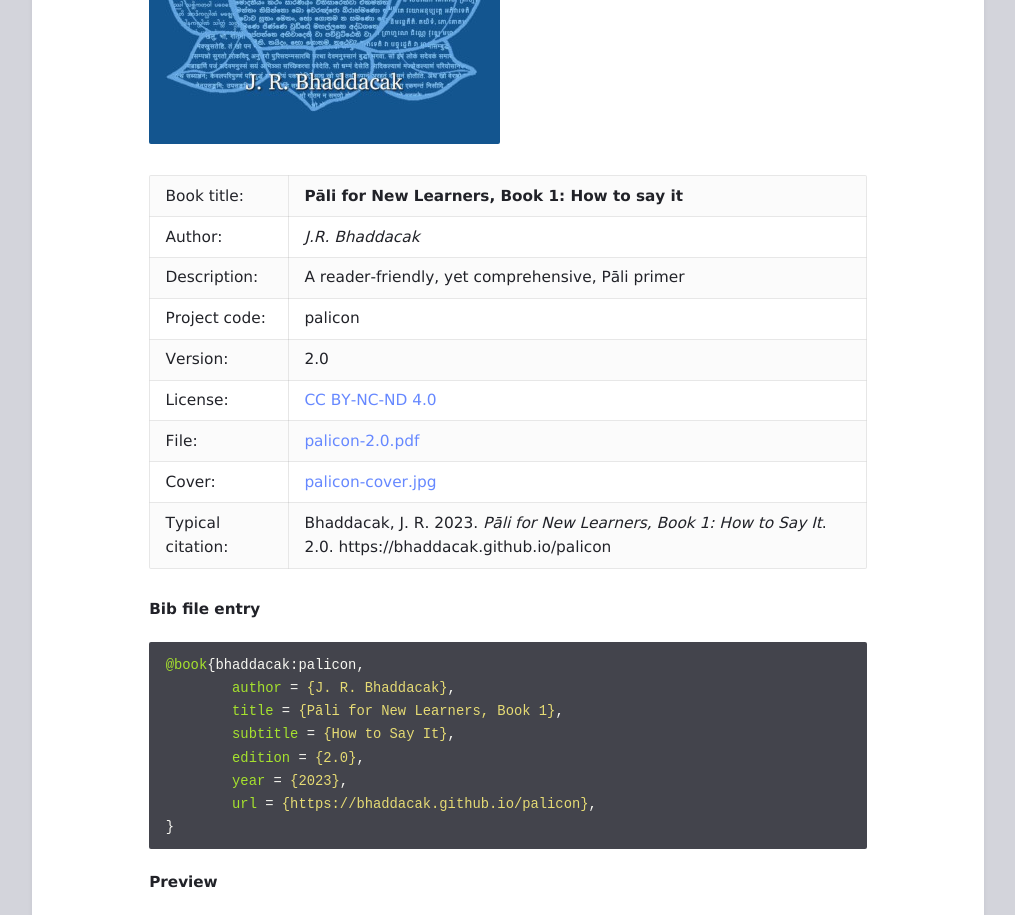
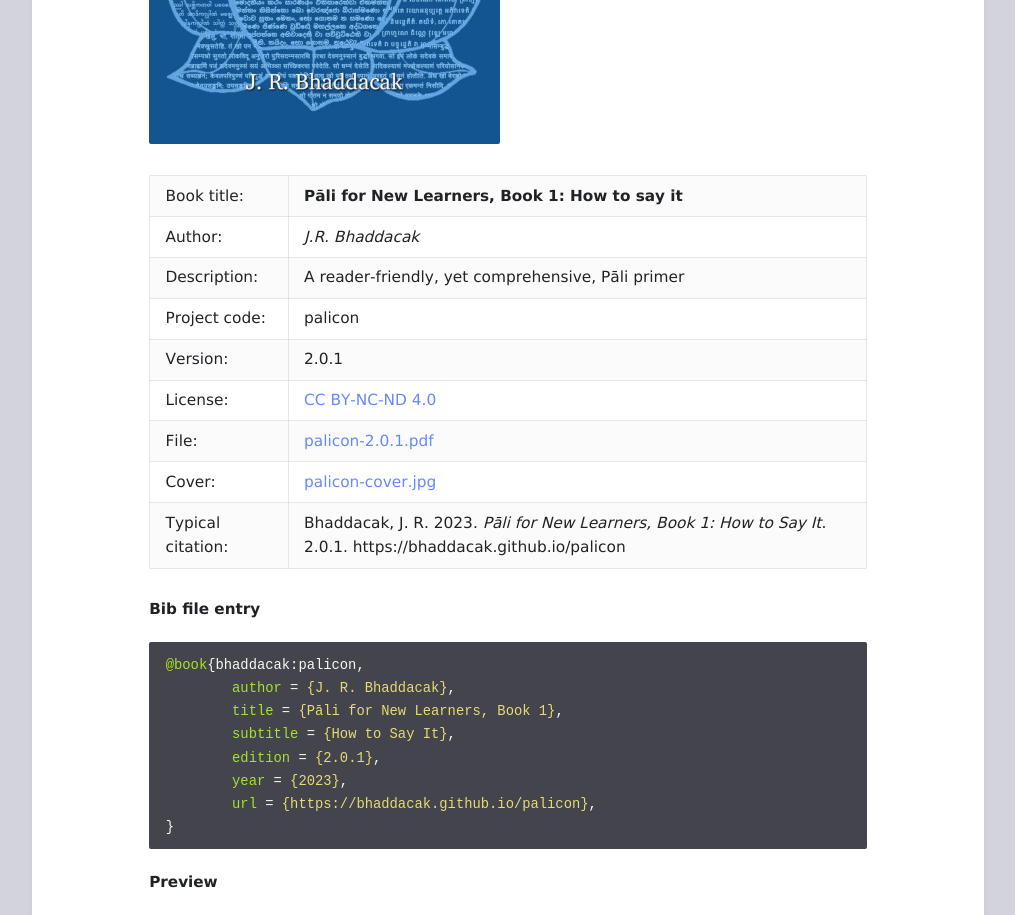
Before and after one commit to bhaddacak/bhaddacak.github.io, a Jekyll site: the page built from _pages/palicon.md, in a window 1280 px wide. Shown: the part 540-1455 px from the top of the page, without its empty margins (132-1147 px from the left). Built offline with Jekyll 4.4.1, drawn with Linux system fonts in a browser that asks for light colours; grey boxes are pictures that could not be loaded.

Commit message:
Update palicon to 2.0.1

````diff
--- a/_pages/palicon.md
+++ b/_pages/palicon.md
@@ -1,7 +1,7 @@
 ---
 title: "Pāli for New Learners, Book 1"
 permalink: /palicon
-version: 2.0
+version: 2.0.1
 ---
 
 ![PNL1](/assets/images/palicon-cover.jpg)
@@ -13,7 +13,7 @@ version: 2.0
 | Project code: | palicon |
 | Version: | {{ page.version }} |
 | License: | [CC BY-NC-ND 4.0](https://creativecommons.org/licenses/by-nc-nd/4.0/) |
-| File: | [palicon-{{ page.version }}.pdf](https://drive.google.com/file/d/1GBuuLuxc_pIqRV0VJsBmnFEDsMa2GxV7/view?usp=sharing) <svg class="icon"><use xlink:href="/assets/fontawesome/custom.svg#google-drive"></use></svg> |
+| File: | [palicon-{{ page.version }}.pdf](https://drive.google.com/file/d/1fwpPp9922aGlxRBb8nAtCTtHo05jNpuH/view?usp=sharing) <svg class="icon"><use xlink:href="/assets/fontawesome/custom.svg#google-drive"></use></svg> |
 | Cover: | [palicon-cover.jpg](https://drive.google.com/file/d/145U0G3-Z7zl03yyTdsHPveZTtWEadnk7/view?usp=sharing) <svg class="icon"><use xlink:href="/assets/fontawesome/custom.svg#google-drive"></use></svg> |
 | Typical citation: | Bhaddacak, J. R. 2023. *Pāli for New Learners, Book 1: How to Say It*. {{ page.version }}. https://bhaddacak.github.io/palicon |
 
@@ -23,11 +23,11 @@ version: 2.0
 	author = {J. R. Bhaddacak},
 	title = {Pāli for New Learners, Book 1},
 	subtitle = {How to Say It},
-	edition = {2.0},
+	edition = {2.0.1},
 	year = {2023},
 	url = {https://bhaddacak.github.io/palicon},
 }
 ```
 
 #### Preview
-{% include embed.html url="https://drive.google.com/file/d/1GBuuLuxc_pIqRV0VJsBmnFEDsMa2GxV7/preview" %}
+{% include embed.html url="https://drive.google.com/file/d/1fwpPp9922aGlxRBb8nAtCTtHo05jNpuH/preview" %}
````
